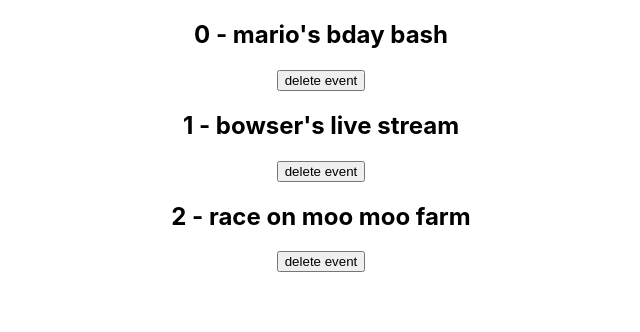
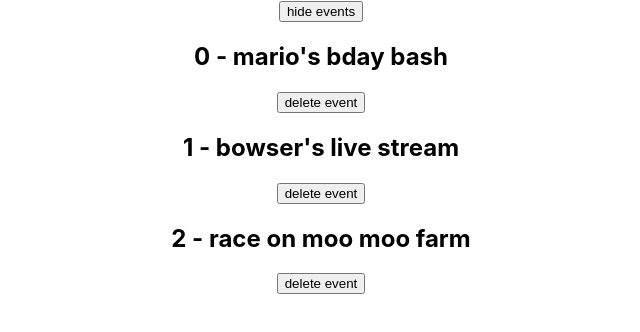
Before and after one commit to mhur0724/react-study, a React (Create React App) app in the folder my-first-react-app/: page / in a window 1280 px wide. Shown: the top 332 px of the page, without its empty margins (319-959 px from the left). Built offline with nearby package versions, Linux system fonts and the light colour scheme.

Commit message:
updating code

```diff
--- a/my-first-react-app/src/App.js
+++ b/my-first-react-app/src/App.js
@@ -2,7 +2,7 @@
 import { useState } from 'react';
 
 function App() {
-
+  const [showEvents, setShowEvents] = useState(true);
   const [events, setEvents] = useState([
     {title: "mario's bday bash", id: 1},
     {title: "bowser's live stream", id: 2},
@@ -15,10 +15,15 @@
     }))
     console.log(id);
   }
-
   return (
     <div className="App">
-        {events.map((event, index)=> (
+     {showEvents && <div>
+        <button onClick={() => setShowEvents(false)}>hide events</button>
+      </div>}
+      {!showEvents && <div>
+        <button onClick={() => setShowEvents(true)}>show events</button>
+      </div>}
+        {showEvents && events.map((event, index)=> (
           <div key={event.id}>
             <h2>{index} - {event.title}</h2>
             <button onClick={() => handleClick(event.id)}>delete event</button>
```
